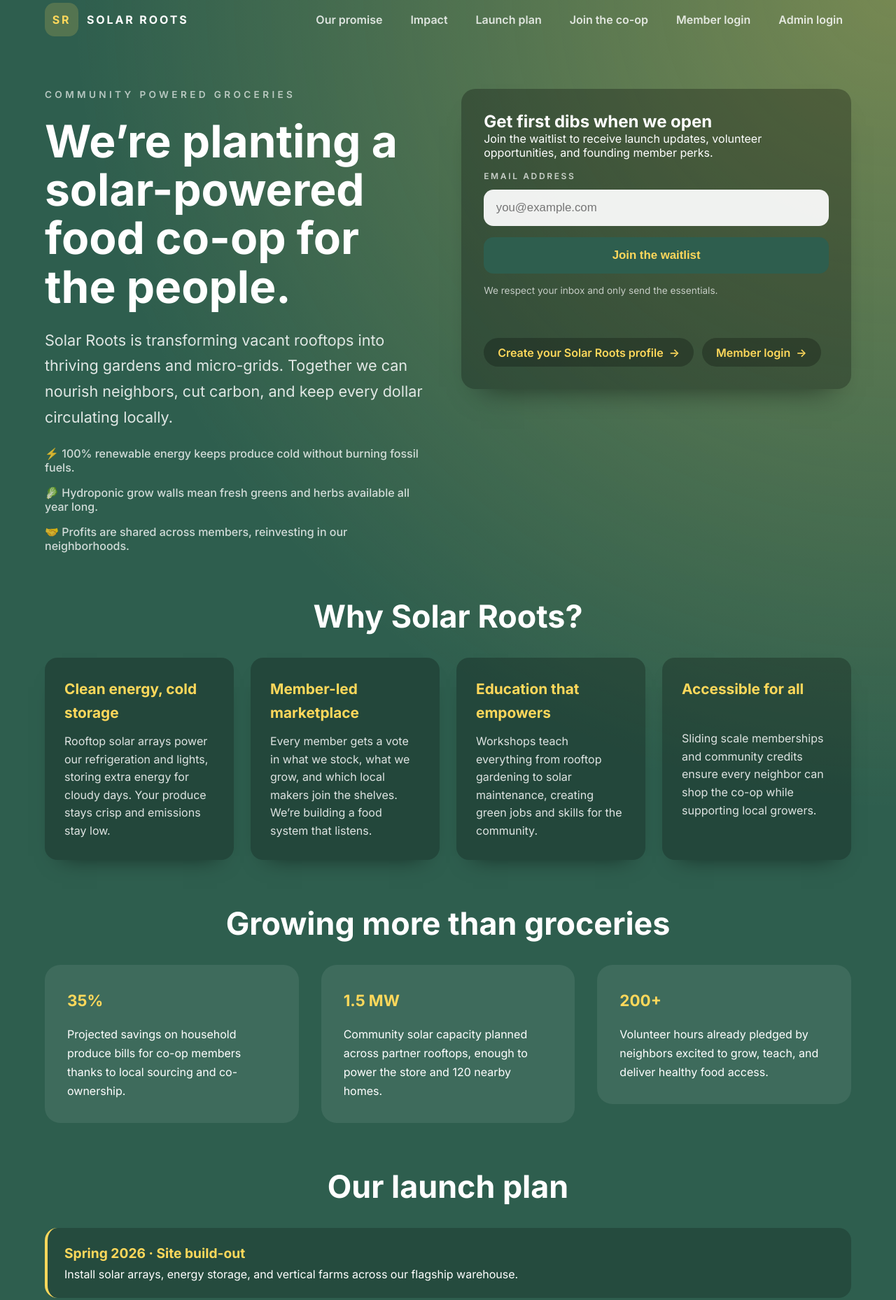
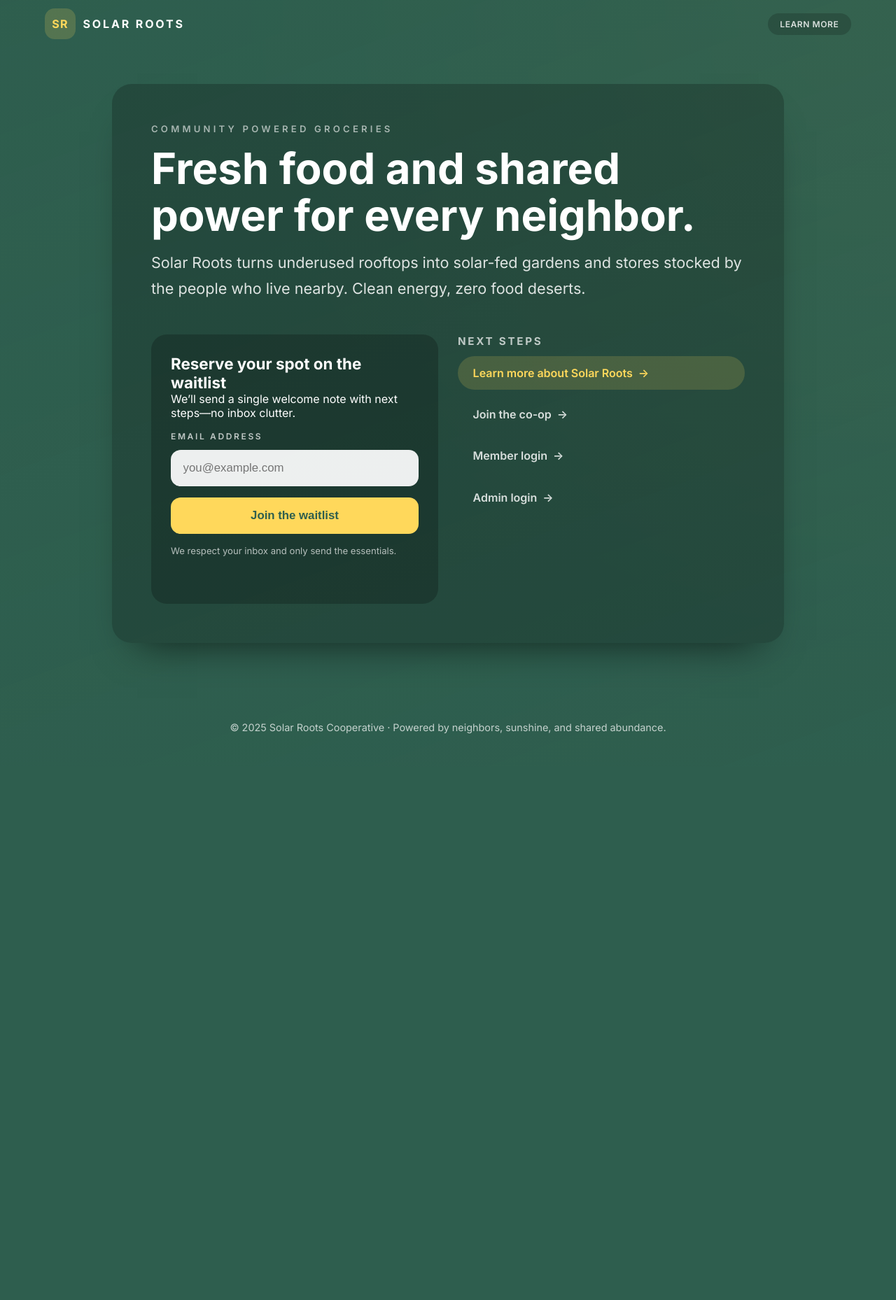
Before and after one commit to asiakay/solarroots-coming-soon, a website: page public/index.html in a window 1280 px wide. Shown: the part 20-1878 px from the top of the page at 70% size. After the commit the page ends 1116 px from the top, so only its background shows below. Drawn offline with Linux system fonts and the light colour scheme.

Commit message:
Refine landing hero and add learn more page

```diff
--- a/public/index.html
+++ b/public/index.html
@@ -23,32 +23,35 @@
 
     body {
       min-height: 100vh;
-      background: radial-gradient(circle at top right, rgba(255, 216, 91, 0.35), transparent 45%),
-        linear-gradient(160deg, rgba(46, 94, 78, 0.96), rgba(46, 94, 78, 0.82));
+      background: linear-gradient(160deg, rgba(46, 94, 78, 0.92), rgba(46, 94, 78, 0.82)),
+        radial-gradient(circle at top right, rgba(255, 216, 91, 0.28), transparent 55%);
       color: #ffffff;
       display: flex;
       flex-direction: column;
     }
 
     header {
-      padding: 1.5rem 5vw;
+      padding: clamp(1.5rem, 4vw, 2rem) clamp(1.75rem, 6vw, 4rem) 0;
       display: flex;
       justify-content: space-between;
       align-items: center;
-      gap: 1.5rem;
+      gap: 1rem;
     }
 
     .brand {
       display: inline-flex;
       align-items: center;
-      gap: 0.75rem;
+      gap: 0.65rem;
       text-decoration: none;
       color: inherit;
+      font-weight: 700;
+      letter-spacing: 0.18em;
+      text-transform: uppercase;
     }
 
     .brand-mark {
-      width: 48px;
-      height: 48px;
+      width: 44px;
+      height: 44px;
       border-radius: 14px;
       background: rgba(255, 216, 91, 0.18);
       display: grid;
@@ -59,64 +62,58 @@
       color: #ffd85b;
     }
 
-    .brand span {
-      font-weight: 700;
-      letter-spacing: 0.18em;
-      text-transform: uppercase;
-    }
-
-    nav {
-      display: flex;
-      align-items: center;
-      gap: 1rem;
-      flex-wrap: wrap;
-    }
-
-    nav a {
+    .nav-link {
       color: rgba(255, 255, 255, 0.82);
       text-decoration: none;
       font-weight: 600;
-      padding: 0.5rem 0.75rem;
+      letter-spacing: 0.05em;
+      text-transform: uppercase;
+      font-size: 0.75rem;
+      padding: 0.5rem 1.1rem;
       border-radius: 999px;
-      transition: background 0.2s ease, color 0.2s ease, transform 0.2s ease;
+      background: rgba(0, 0, 0, 0.18);
+      transition: transform 0.2s ease, background 0.2s ease;
     }
 
-    nav a:hover,
-    nav a:focus-visible {
-      background: rgba(0, 0, 0, 0.18);
-      color: #ffd85b;
+    .nav-link:hover,
+    .nav-link:focus-visible {
+      background: rgba(0, 0, 0, 0.28);
       transform: translateY(-1px);
     }
 
     main {
       flex: 1;
-      display: grid;
-      gap: clamp(3rem, 5vw, 5rem);
-      padding: clamp(2rem, 4vw, 4rem) 5vw 4rem;
+      display: flex;
+      align-items: center;
+      justify-content: center;
+      padding: clamp(2rem, 6vw, 4rem) clamp(1.75rem, 6vw, 4rem) clamp(3rem, 7vw, 5rem);
     }
 
     .hero {
       display: grid;
-      gap: clamp(1.5rem, 3vw, 2.75rem);
-      align-items: start;
-      grid-template-columns: repeat(auto-fit, minmax(280px, 1fr));
+      gap: clamp(2rem, 4vw, 3rem);
+      width: min(960px, 100%);
+      background: rgba(0, 0, 0, 0.22);
+      border-radius: 28px;
+      padding: clamp(2rem, 5vw, 3.5rem);
+      box-shadow: 0 32px 56px -36px rgba(0, 0, 0, 0.7);
     }
 
-    .hero-copy {
+    .hero-header {
       display: grid;
-      gap: 1.5rem;
+      gap: 1rem;
     }
 
     .eyebrow {
       font-weight: 600;
       letter-spacing: 0.32em;
       text-transform: uppercase;
-      font-size: 0.85rem;
-      color: rgba(255, 255, 255, 0.65);
+      font-size: 0.82rem;
+      color: rgba(255, 255, 255, 0.6);
     }
 
     h1 {
-      font-size: clamp(2.75rem, 5vw + 1rem, 4rem);
+      font-size: clamp(2.75rem, 6vw, 3.85rem);
       line-height: 1.08;
     }
 
@@ -126,25 +123,23 @@
       color: rgba(255, 255, 255, 0.85);
     }
 
-    .hero-highlights {
+    .hero-actions {
+      display: grid;
+      gap: 1.75rem;
+      align-items: start;
+      grid-template-columns: repeat(auto-fit, minmax(260px, 1fr));
+    }
+
+    .hero-form {
+      background: rgba(0, 0, 0, 0.22);
+      border-radius: 22px;
+      padding: 1.75rem;
       display: grid;
       gap: 1rem;
-      font-weight: 500;
-      color: rgba(255, 255, 255, 0.78);
     }
 
-    .hero-card {
-      background: rgba(0, 0, 0, 0.28);
-      border-radius: 20px;
-      padding: 2rem;
-      display: grid;
-      gap: 1rem;
-      box-shadow: 0 25px 40px -28px rgba(0, 0, 0, 0.6);
-    }
-
-    .hero-card strong {
-      font-size: 1.1rem;
-      color: #ffd85b;
+    .hero-form h2 {
+      font-size: 1.4rem;
     }
 
     form {
@@ -188,8 +183,8 @@
       font-weight: 700;
       font-size: 1.05rem;
       cursor: pointer;
-      background: #2e5e4e;
-      color: #ffd85b;
+      background: #ffd85b;
+      color: #2e5e4e;
       transition: transform 0.2s ease, box-shadow 0.2s ease;
     }
 
@@ -200,8 +195,8 @@
     }
 
     .form-footnote {
-      font-size: 0.85rem;
-      color: rgba(255, 255, 255, 0.7);
+      font-size: 0.82rem;
+      color: rgba(255, 255, 255, 0.68);
     }
 
     #form-message {
@@ -217,99 +212,47 @@
       color: #ffdfdf;
     }
 
-    .cta-links {
-      display: flex;
-      flex-wrap: wrap;
+    .hero-links {
+      display: grid;
       gap: 0.75rem;
-      margin-top: 0.25rem;
+      align-content: start;
     }
 
-    .cta-link {
+    .hero-links strong {
+      font-size: 0.95rem;
+      letter-spacing: 0.18em;
+      text-transform: uppercase;
+      color: rgba(255, 255, 255, 0.7);
+    }
+
+    .primary-link,
+    .secondary-link {
       display: inline-flex;
       align-items: center;
-      justify-content: center;
       gap: 0.5rem;
-      padding: 0.65rem 1.25rem;
+      text-decoration: none;
+      font-weight: 600;
       border-radius: 999px;
-      font-weight: 600;
-      text-decoration: none;
-      color: #ffd85b;
-      background: rgba(0, 0, 0, 0.25);
-      transition: transform 0.2s ease, opacity 0.2s ease;
+      padding: 0.85rem 1.35rem;
+      transition: transform 0.2s ease, background 0.2s ease, opacity 0.2s ease;
     }
 
-    .cta-link:hover,
-    .cta-link:focus-visible {
-      transform: translateY(-1px);
-      opacity: 0.85;
-    }
-
-    .section-title {
-      font-size: clamp(1.9rem, 3vw + 1rem, 2.8rem);
-      text-align: center;
-      margin-bottom: 2rem;
-    }
-
-    .features {
-      display: grid;
-      gap: 1.5rem;
-      grid-template-columns: repeat(auto-fit, minmax(220px, 1fr));
-    }
-
-    .feature-card {
-      background: rgba(0, 0, 0, 0.25);
-      border-radius: 18px;
-      padding: 1.75rem;
-      display: grid;
-      gap: 0.75rem;
-      line-height: 1.6;
-      color: rgba(255, 255, 255, 0.85);
-      box-shadow: 0 18px 32px -24px rgba(0, 0, 0, 0.65);
-    }
-
-    .feature-card h3 {
-      color: #ffd85b;
-      font-size: 1.3rem;
-    }
-
-    .impact-grid {
-      display: grid;
-      gap: 2rem;
-      grid-template-columns: repeat(auto-fit, minmax(260px, 1fr));
-      align-items: start;
-    }
-
-    .impact-card {
-      background: rgba(255, 255, 255, 0.08);
-      padding: 2rem;
-      border-radius: 22px;
-      display: grid;
-      gap: 1rem;
-      line-height: 1.7;
-    }
-
-    .impact-card strong {
-      font-size: 1.4rem;
+    .primary-link {
+      background: rgba(255, 216, 91, 0.16);
       color: #ffd85b;
     }
 
-    .timeline {
-      display: grid;
-      gap: 1.5rem;
+    .secondary-link {
+      background: transparent;
+      color: rgba(255, 255, 255, 0.82);
     }
 
-    .timeline-step {
-      background: rgba(0, 0, 0, 0.2);
-      padding: 1.5rem;
-      border-radius: 18px;
-      display: grid;
-      gap: 0.5rem;
-      border-left: 4px solid #ffd85b;
-    }
-
-    .timeline-step h4 {
-      font-size: 1.2rem;
-      color: #ffd85b;
+    .primary-link:hover,
+    .primary-link:focus-visible,
+    .secondary-link:hover,
+    .secondary-link:focus-visible {
+      transform: translateY(-1px);
+      opacity: 0.88;
     }
 
     footer {
@@ -319,29 +262,19 @@
       font-size: 0.9rem;
     }
 
-    @media (max-width: 720px) {
+    @media (max-width: 640px) {
       header {
         flex-direction: column;
         align-items: flex-start;
+        gap: 1.25rem;
       }
 
-      .brand {
-        width: 100%;
+      .hero {
+        padding: clamp(2rem, 8vw, 2.75rem);
       }
 
-      nav {
-        width: 100%;
-        justify-content: flex-start;
-      }
-    }
-
-    @media (max-width: 520px) {
-      header {
-        padding: 1.5rem clamp(1.5rem, 6vw, 2rem);
-      }
-
-      main {
-        padding: clamp(2rem, 6vw, 3rem) clamp(1.5rem, 6vw, 2.5rem) 3rem;
+      .hero-actions {
+        grid-template-columns: 1fr;
       }
     }
   </style>
@@ -352,36 +285,25 @@
       <span class="brand-mark">SR</span>
       <span>Solar Roots</span>
     </a>
-    <nav aria-label="Site">
-      <a href="#features">Our promise</a>
-      <a href="#impact">Impact</a>
-      <a href="#timeline">Launch plan</a>
-      <a href="/signup.html">Join the co-op</a>
-      <a href="/login.html">Member login</a>
-      <a href="/admin.html">Admin login</a>
-    </nav>
+    <a class="nav-link" href="/learn-more.html">Learn more</a>
   </header>
 
   <main>
-    <section class="hero">
-      <div class="hero-copy">
+    <section class="hero" aria-labelledby="hero-heading">
+      <div class="hero-header">
         <p class="eyebrow">Community powered groceries</p>
-        <h1>We’re planting a solar-powered food co-op for the people.</h1>
+        <h1 id="hero-heading">Fresh food and shared power for every neighbor.</h1>
         <p class="lede">
-          Solar Roots is transforming vacant rooftops into thriving gardens and micro-grids. Together we can nourish neighbors,
-          cut carbon, and keep every dollar circulating locally.
+          Solar Roots turns underused rooftops into solar-fed gardens and stores stocked by the people who live nearby. Clean
+          energy, zero food deserts.
         </p>
-        <div class="hero-highlights" role="list">
-          <div role="listitem">⚡ 100% renewable energy keeps produce cold without burning fossil fuels.</div>
-          <div role="listitem">🥬 Hydroponic grow walls mean fresh greens and herbs available all year long.</div>
-          <div role="listitem">🤝 Profits are shared across members, reinvesting in our neighborhoods.</div>
-        </div>
       </div>
 
-      <div class="hero-card" aria-labelledby="waitlist-heading">
+      <div class="hero-actions">
+        <div class="hero-form" aria-labelledby="waitlist-heading">
           <div>
-          <h2 id="waitlist-heading">Get first dibs when we open</h2>
-          <p>Join the waitlist to receive launch updates, volunteer opportunities, and founding member perks.</p>
+            <h2 id="waitlist-heading">Reserve your spot on the waitlist</h2>
+            <p>We’ll send a single welcome note with next steps—no inbox clutter.</p>
           </div>
           <form id="subscribe" novalidate>
             <div class="input-row">
@@ -392,78 +314,15 @@
             <p class="form-footnote">We respect your inbox and only send the essentials.</p>
             <p id="form-message" role="status" aria-live="polite"></p>
           </form>
-        <div class="cta-links" role="navigation" aria-label="Member actions">
-          <a class="cta-link" href="/signup.html">Create your Solar Roots profile <span aria-hidden="true">→</span></a>
-          <a class="cta-link" href="/login.html">Member login <span aria-hidden="true">→</span></a>
         </div>
+
+        <div class="hero-links">
+          <strong>Next steps</strong>
+          <a class="primary-link" href="/learn-more.html">Learn more about Solar Roots <span aria-hidden="true">→</span></a>
+          <a class="secondary-link" href="/signup.html">Join the co-op<span aria-hidden="true"> →</span></a>
+          <a class="secondary-link" href="/login.html">Member login<span aria-hidden="true"> →</span></a>
+          <a class="secondary-link" href="/admin.html">Admin login<span aria-hidden="true"> →</span></a>
         </div>
-    </section>
-
-    <section id="features" aria-labelledby="features-heading">
-      <h2 class="section-title" id="features-heading">Why Solar Roots?</h2>
-      <div class="features">
-        <article class="feature-card">
-          <h3>Clean energy, cold storage</h3>
-          <p>
-            Rooftop solar arrays power our refrigeration and lights, storing extra energy for cloudy days. Your produce stays crisp and
-            emissions stay low.
-          </p>
-        </article>
-        <article class="feature-card">
-          <h3>Member-led marketplace</h3>
-          <p>
-            Every member gets a vote in what we stock, what we grow, and which local makers join the shelves. We’re building a food
-            system that listens.
-          </p>
-        </article>
-        <article class="feature-card">
-          <h3>Education that empowers</h3>
-          <p>
-            Workshops teach everything from rooftop gardening to solar maintenance, creating green jobs and skills for the community.
-          </p>
-        </article>
-        <article class="feature-card">
-          <h3>Accessible for all</h3>
-          <p>
-            Sliding scale memberships and community credits ensure every neighbor can shop the co-op while supporting local growers.
-          </p>
-        </article>
-      </div>
-    </section>
-
-    <section id="impact" aria-labelledby="impact-heading">
-      <h2 class="section-title" id="impact-heading">Growing more than groceries</h2>
-      <div class="impact-grid">
-        <article class="impact-card">
-          <strong>35%</strong>
-          <p>Projected savings on household produce bills for co-op members thanks to local sourcing and co-ownership.</p>
-        </article>
-        <article class="impact-card">
-          <strong>1.5 MW</strong>
-          <p>Community solar capacity planned across partner rooftops, enough to power the store and 120 nearby homes.</p>
-        </article>
-        <article class="impact-card">
-          <strong>200+</strong>
-          <p>Volunteer hours already pledged by neighbors excited to grow, teach, and deliver healthy food access.</p>
-        </article>
-      </div>
-    </section>
-
-    <section id="timeline" aria-labelledby="timeline-heading">
-      <h2 class="section-title" id="timeline-heading">Our launch plan</h2>
-      <div class="timeline" role="list">
-        <article class="timeline-step" role="listitem">
-          <h4>Spring 2026 · Site build-out</h4>
-          <p>Install solar arrays, energy storage, and vertical farms across our flagship warehouse.</p>
-        </article>
-        <article class="timeline-step" role="listitem">
-          <h4>Summer 2026 · Member beta</h4>
-          <p>Founding members test the co-op, refine the offerings, and grow our local supplier network.</p>
-        </article>
-        <article class="timeline-step" role="listitem">
-          <h4>Fall 2026 · Grand opening</h4>
-          <p>Doors open to the public with a celebratory market, live demos, and community power tours.</p>
-        </article>
       </div>
     </section>
   </main>
```
Also changed, not shown: public/learn-more.html (added, +307 -0 lines). Lines whose indentation alone changed are shown as unchanged.
